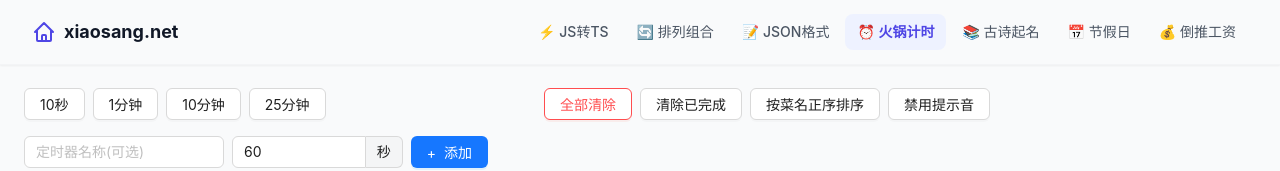
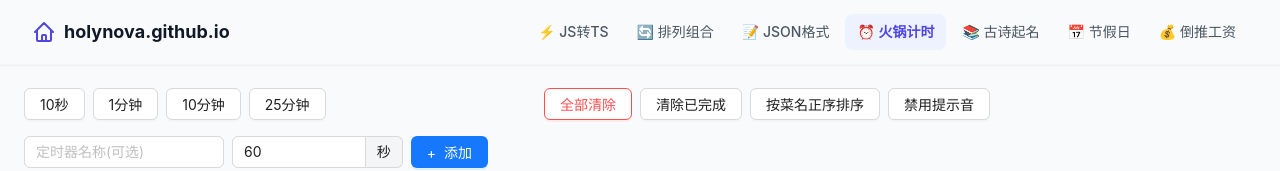
Before and after one commit to holynova/hotpot-timer, a React (Vite) app: page / in a window 1280 px wide. Shown: the top 171 px of the page. Built offline with nearby package versions, Linux system fonts and the light colour scheme.

Commit message:
chore: replace old domain xiaosang.net with holynova.github.io

```diff
--- a/src/components/Header/Header.tsx
+++ b/src/components/Header/Header.tsx
@@ -40,7 +40,7 @@ export const Header: React.FC<HeaderProps> = ({ currentKey }) => {
                   d="M3 12l2-2m0 0l7-7 7 7M5 10v10a1 1 0 001 1h3m10-11l2 2m-2-2v10a1 1 0 01-1 1h-3m-6 0a1 1 0 001-1v-4a1 1 0 011-1h2a1 1 0 011 1v4a1 1 0 001 1m-6 0h6"
                 />
               </svg>
-              <span>xiaosang.net</span>
+              <span>holynova.github.io</span>
             </a>
           </div>
 
```
Also changed, not shown: 2 other files (tests, documents, lock files or other folders).
